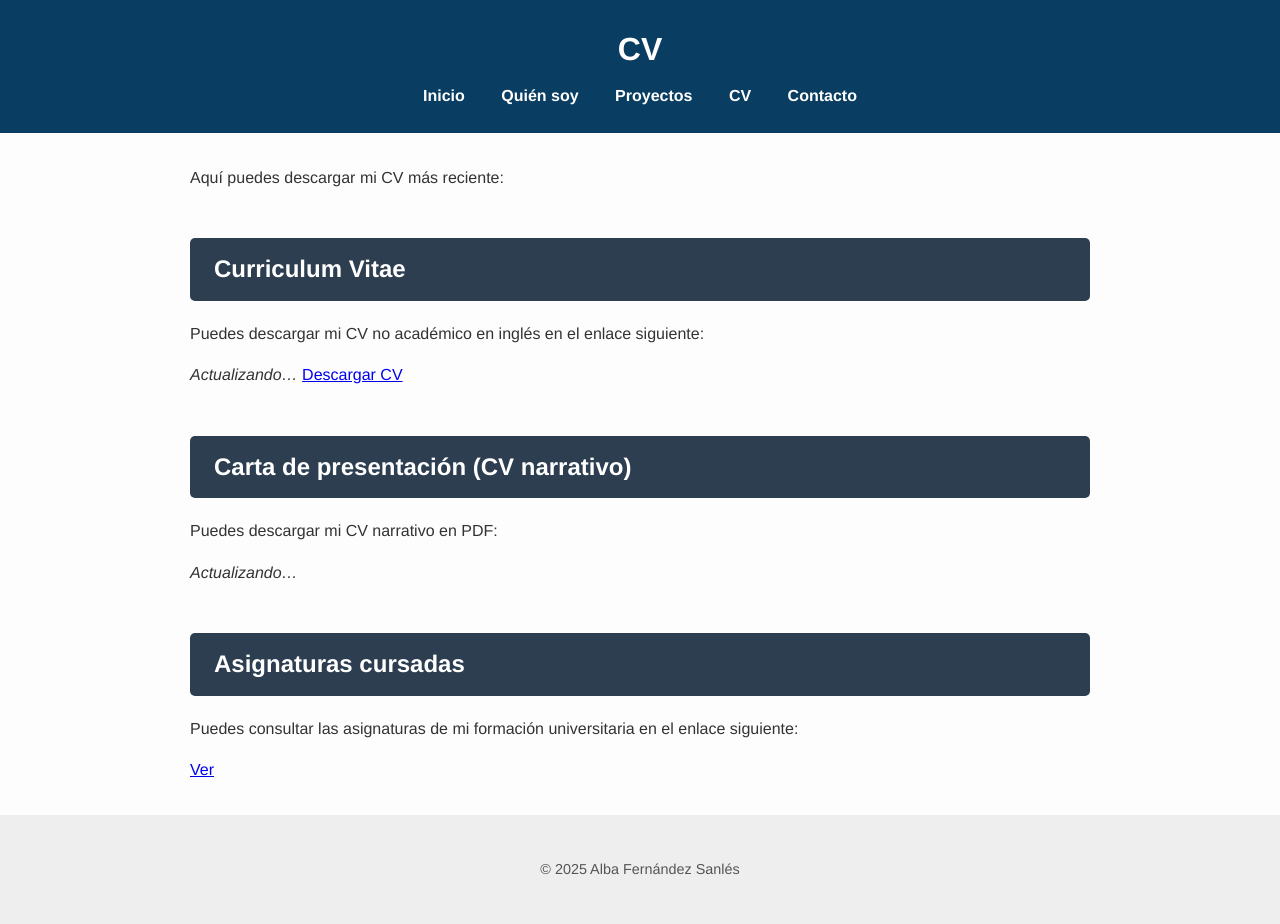
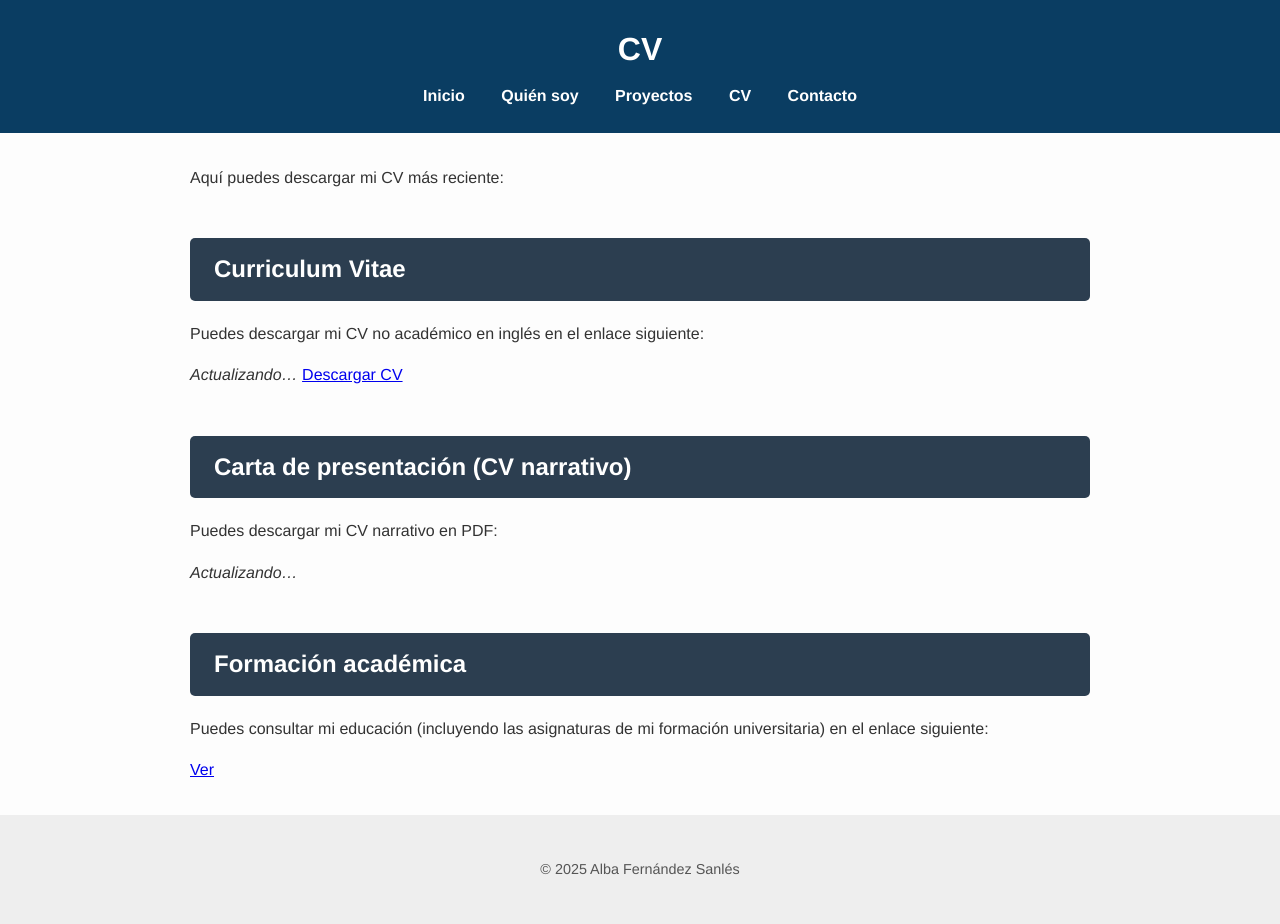
Before and after one commit to albafsanles/albafsanles.github.io, a Jekyll site: the page built from cv.md, in a window 1280 px wide. Built offline with Jekyll 4.4.1, drawn with Linux system fonts in a browser that asks for light colours.

Commit message:
Update cv.md

```diff
--- a/cv.md
+++ b/cv.md
@@ -19,8 +19,8 @@ Puedes descargar mi CV narrativo en PDF:
 
 *Actualizando...*
 
-## Asignaturas cursadas
+## Formación académica
 
-Puedes consultar las asignaturas de mi formación universitaria en el enlace siguiente:
+Puedes consultar mi educación (incluyendo las asignaturas de mi formación universitaria) en el enlace siguiente:
 
 [Ver](/cv/asignaturas/)
```
